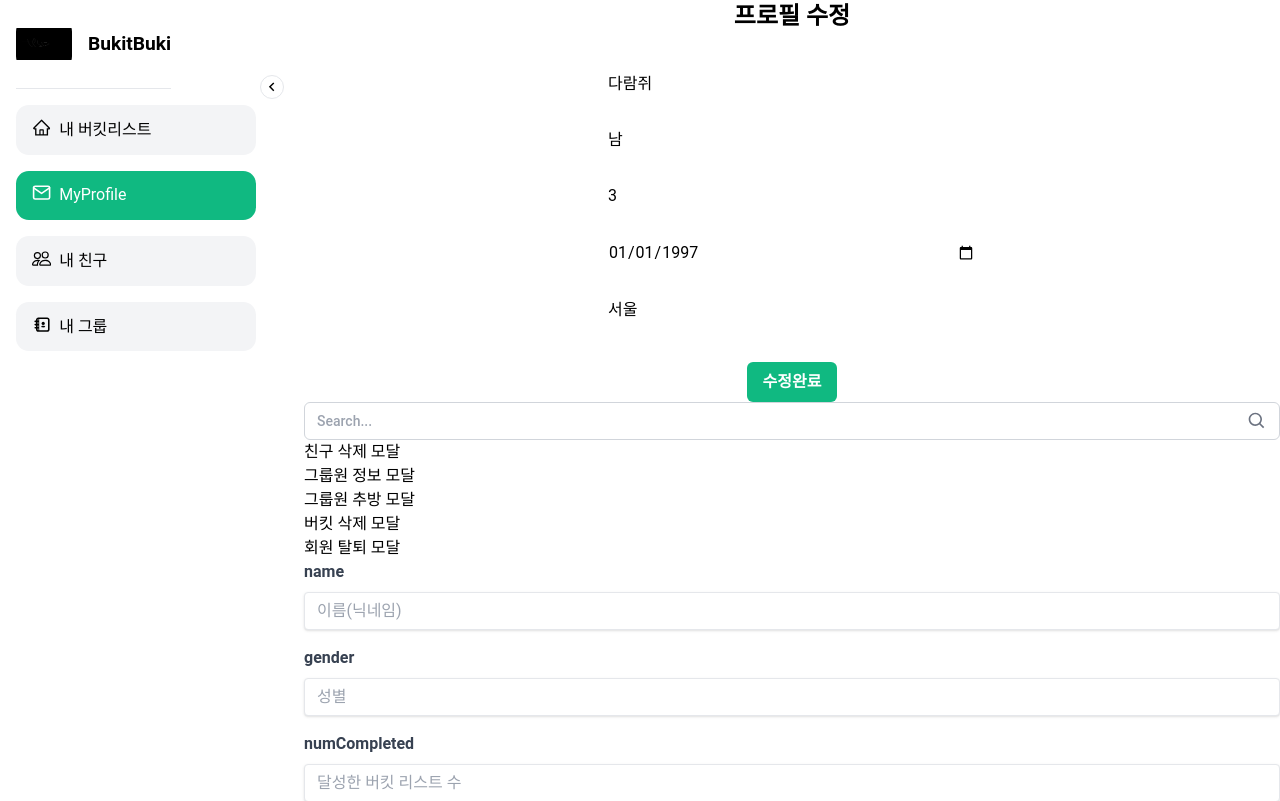
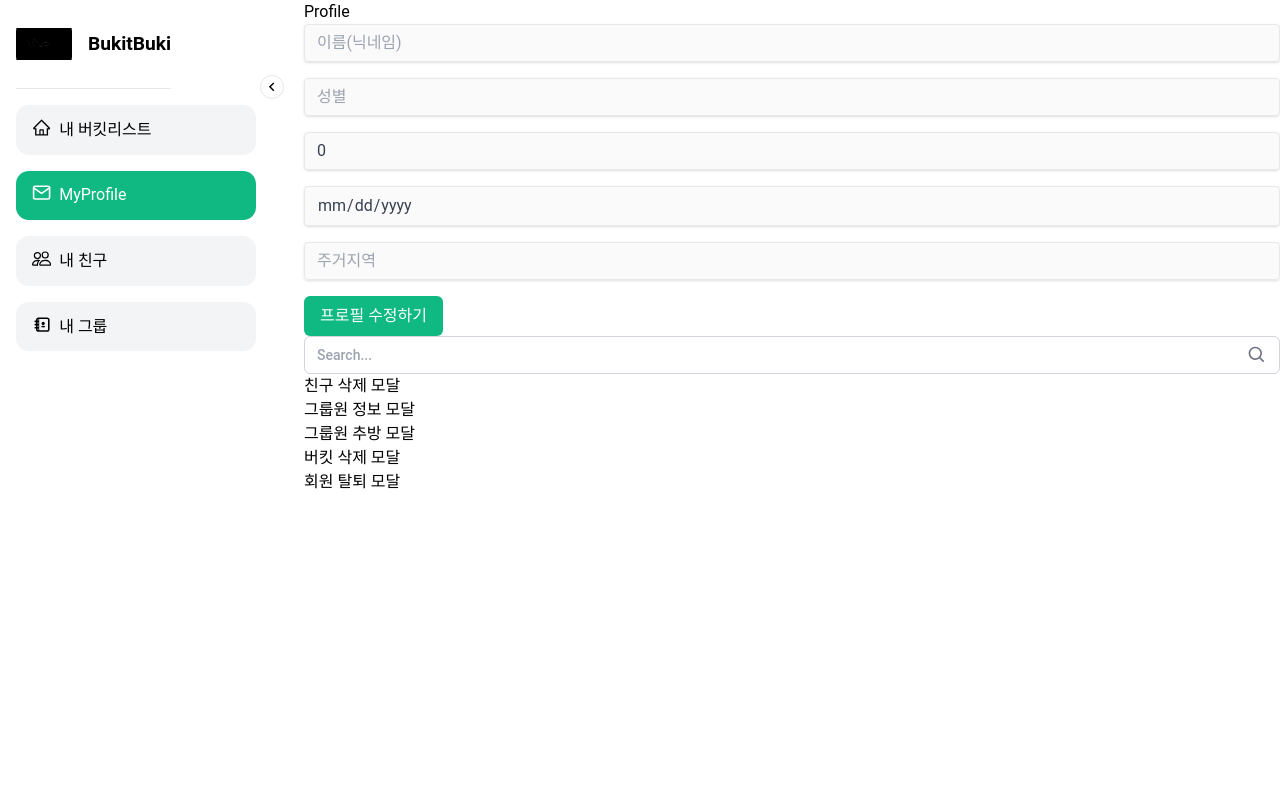
Before and after one commit to Bucket-Business-Organization/buki-buki-client, a Next.js app: page /Profile in a window 1280 px wide. Shown: the top 801 px of the page. Built offline with nearby package versions, Linux system fonts and the light colour scheme.

Commit message:
Feat: 메인 페이지 내정보 조회 및 수정 InputForm 작업

```diff
--- a/components/common/Input.tsx
+++ b/components/common/Input.tsx
@@ -7,6 +7,8 @@ interface InputProps {
   value?: string;
   placeholder?: string;
   showLabel?: boolean;
+  disabled?: boolean;
+  defaultValue?: string;
   onChange?: (event: React.ChangeEvent<HTMLInputElement>) => void;
 }
 
@@ -17,6 +19,8 @@ const Input: React.FC<InputProps> = ({
   value,
   placeholder,
   showLabel = true,
+  disabled = false,
+  defaultValue = "",
   onChange,
 }) => {
   return (
@@ -36,6 +40,8 @@ const Input: React.FC<InputProps> = ({
         value={value}
         placeholder={placeholder}
         onChange={onChange}
+        disabled={disabled}
+        defaultValue={defaultValue}
         className="shadow appearance-none border rounded w-full py-2 px-3 text-gray-700 leading-tight focus:outline-none focus:shadow-outline"
       />
     </div>
--- a/components/form/InputForm.tsx
+++ b/components/form/InputForm.tsx
@@ -1,153 +1,294 @@
-import { useState } from "react";
+// import { useState } from "react";
 
-type ProfileFormProps = {
-  name: string;
+// type ProfileFormProps = {
+//   name: string;
+//   gender: string;
+//   numCompleted: number;
+//   birthday?: Date;
+//   location: string;
+//   onSubmit: (values: ProfileFormValues) => void;
+// };
+
+// type ProfileFormValues = {
+//   name: string;
+//   gender: string;
+//   numCompleted: number;
+//   birthday?: Date;
+//   location: string;
+// };
+
+// const InputForm = ({
+//   name,
+//   gender,
+//   numCompleted,
+//   birthday,
+//   location,
+//   onSubmit,
+// }: ProfileFormProps) => {
+//   const [formValues, setFormValues] = useState<ProfileFormValues>({
+//     name,
+//     gender,
+//     numCompleted,
+//     birthday: birthday ? new Date(birthday) : undefined,
+//     location,
+//   });
+
+//   const handleChange = (e: React.ChangeEvent<HTMLInputElement>) => {
+//     const { name, value } = e.target;
+//     if (name === "birthday") {
+//       const selectedDate = new Date(value);
+//       const today = new Date();
+//       if (selectedDate > today) {
+//         alert("생년월일은 오늘 이전 날짜만 입력 가능합니다.");
+//         setFormValues((prevValues) => ({
+//           ...prevValues,
+//           birthday: undefined,
+//         }));
+//         return;
+//       }
+//     }
+//     setFormValues((prevValues) => ({
+//       ...prevValues,
+//       [name]: name === "birthday" ? new Date(value) : value,
+//     }));
+//   };
+
+//   const handleSubmit = (e: React.FormEvent<HTMLFormElement>) => {
+//     e.preventDefault();
+//     const { name, gender, numCompleted, birthday, location } = formValues;
+//     if (!name || !gender || !numCompleted || !birthday || !location) {
+//       alert("모든 항목을 입력해주세요.");
+//       return;
+//     }
+//     onSubmit(formValues);
+//   };
+
+//   return (
+//     <form onSubmit={handleSubmit}>
+//       <div className="flex flex-col items-center">
+//         <h1 className="text-2xl font-bold mb-8">프로필 수정</h1>
+//         <div className="w-96 space-y-4">
+//           <div>
+//             <label htmlFor="name" className="sr-only">
+//               Name
+//             </label>
+//             <input
+//               type="text"
+//               name="name"
+//               id="name"
+//               className="p-2 rounded-md border-gray-300 w-full"
+//               placeholder="이름(닉네임)"
+//               value={formValues.name}
+//               onChange={handleChange}
+//             />
+//           </div>
+//           <div>
+//             <label htmlFor="gender" className="sr-only">
+//               Gender
+//             </label>
+//             <input
+//               type="text"
+//               name="gender"
+//               id="gender"
+//               className="p-2 rounded-md border-gray-300 w-full"
+//               placeholder="성별"
+//               value={formValues.gender}
+//               onChange={handleChange}
+//             />
+//           </div>
+//           <div>
+//             <label htmlFor="numCompleted" className="sr-only">
+//               Number of Completed Tasks
+//             </label>
+//             <input
+//               type="number"
+//               name="numCompleted"
+//               id="numCompleted"
+//               className="p-2 rounded-md border-gray-300 w-full"
+//               placeholder="달성한 버킷리스트 수"
+//               value={formValues.numCompleted}
+//               onChange={handleChange}
+//             />
+//           </div>
+//           <div>
+//             <label htmlFor="birthday" className="sr-only">
+//               Birthday
+//             </label>
+//             <input
+//               type="date"
+//               name="birthday"
+//               id="birthday"
+//               className="p-2 rounded-md border-gray-300 w-full"
+//               placeholder="생년월일"
+//               value={formValues.birthday?.toISOString().substr(0, 10)}
+//               onChange={handleChange}
+//             />
+//           </div>
+//           <div>
+//             <label htmlFor="location" className="sr-only">
+//               Location
+//             </label>
+//             <input
+//               type="text"
+//               name="location"
+//               id="location"
+//               className="p-2 rounded-md border-gray-300 w-full"
+//               placeholder="주거지역"
+//               value={formValues.location}
+//               onChange={handleChange}
+//             />
+//           </div>
+//         </div>
+//         <button
+//           type="submit"
+//           className="mt-8 bg-emerald-500 hover:bg-emerald-400 text-white font-semibold py-2 px-4 rounded-md"
+//         >
+//           수정완료
+//         </button>
+//       </div>
+//     </form>
+//   );
+// };
+
+// export default InputForm;
+
+import React, { useState } from "react";
+import Input from "../common/Input";
+import DefaultButton from "../common/DefaultButton";
+
+interface ProfileFormProps {
+  nickname: string;
   gender: string;
-  numCompleted: number;
-  birthday?: Date;
+  bucketListCount: number;
+  birthdate: string;
   location: string;
-  onSubmit: (values: ProfileFormValues) => void;
+}
+
+const ProfileForm: React.FC<ProfileFormProps> = ({
+  nickname,
+  gender,
+  bucketListCount,
+  birthdate,
+  location,
+}) => {
+  const [isEditMode, setIsEditMode] = useState(false);
+  const [updatedNickname, setUpdatedNickname] = useState(nickname);
+  const [updatedGender, setUpdatedGender] = useState(gender);
+  const [updatedBirthdate, setUpdatedBirthdate] = useState(birthdate);
+  const [updatedLocation, setUpdatedLocation] = useState(location);
+
+  const handleNicknameChange = (event: React.ChangeEvent<HTMLInputElement>) => {
+    setUpdatedNickname(event.target.value);
   };
 
-type ProfileFormValues = {
-  name: string;
-  gender: string;
-  numCompleted: number;
-  birthday?: Date;
-  location: string;
+  const handleGenderChange = (event: React.ChangeEvent<HTMLInputElement>) => {
+    setUpdatedGender(event.target.value);
   };
 
-const InputForm = ({
-  name,
-  gender,
-  numCompleted,
-  birthday,
-  location,
-  onSubmit,
-}: ProfileFormProps) => {
-  const [formValues, setFormValues] = useState<ProfileFormValues>({
-    name,
-    gender,
-    numCompleted,
-    birthday: birthday ? new Date(birthday) : undefined,
-    location,
-  });
-
-  const handleChange = (e: React.ChangeEvent<HTMLInputElement>) => {
-    const { name, value } = e.target;
-    if (name === "birthday") {
-      const selectedDate = new Date(value);
+  const handleBirthdateChange = (
+    event: React.ChangeEvent<HTMLInputElement>
+  ) => {
     const today = new Date();
+    const selectedDate = new Date(event.target.value);
     if (selectedDate > today) {
-        alert("생년월일은 오늘 이전 날짜만 입력 가능합니다.");
-        setFormValues((prevValues) => ({
-          ...prevValues,
-          birthday: undefined,
-        }));
-        return;
+      // If the selected date is beyond today, set the date to today's date
+      alert("생년월일을 확인해주세요");
+    } else {
+      setUpdatedBirthdate(event.target.value);
     }
-    }
-    setFormValues((prevValues) => ({
-      ...prevValues,
-      [name]: name === "birthday" ? new Date(value) : value,
-    }));
+  };
+  const handleLocationChange = (event: React.ChangeEvent<HTMLInputElement>) => {
+    setUpdatedLocation(event.target.value);
   };
 
-  const handleSubmit = (e: React.FormEvent<HTMLFormElement>) => {
-    e.preventDefault();
-    const { name, gender, numCompleted, birthday, location } = formValues;
-    if (!name || !gender || !numCompleted || !birthday || !location) {
-      alert("모든 항목을 입력해주세요.");
-      return;
-    }
-    onSubmit(formValues);
+  const handleEditClick = () => {
+    setIsEditMode(true);
+  };
+
+  const handleSaveClick = () => {
+    // Save the updated profile information here
+    setUpdatedNickname(updatedNickname);
+    setUpdatedGender(updatedGender);
+    setUpdatedBirthdate(updatedBirthdate);
+    setUpdatedLocation(updatedLocation);
+    setIsEditMode(false);
+  };
+
+  const handleCancelClick = () => {
+    // Reset the updated profile information to the original values here
+    setIsEditMode(false);
   };
 
   return (
-    <form onSubmit={handleSubmit}>
-      <div className="flex flex-col items-center">
-        <h1 className="text-2xl font-bold mb-8">프로필 수정</h1>
-        <div className="w-96 space-y-4">
     <div>
-            <label htmlFor="name" className="sr-only">
-              Name
-            </label>
-            <input
-              type="text"
-              name="name"
-              id="name"
-              className="p-2 rounded-md border-gray-300 w-full"
+      <h1>Profile</h1>
+      <Input
+        id="nickname"
+        label="Nickname"
+        value={updatedNickname}
+        onChange={handleNicknameChange}
+        showLabel={false}
+        disabled={!isEditMode}
+        defaultValue={updatedNickname}
         placeholder="이름(닉네임)"
-              value={formValues.name}
-              onChange={handleChange}
       />
+      <Input
+        id="gender"
+        label="Gender"
+        value={updatedGender}
+        onChange={handleGenderChange}
+        showLabel={false}
+        disabled={!isEditMode}
+        defaultValue={updatedGender}
+        placeholder="성별"
+      />
+      <Input
+        id="bucketListCount"
+        label="Bucket List Count"
+        type="number"
+        value={bucketListCount !== undefined ? bucketListCount.toString() : ""}
+        onChange={() => {}}
+        showLabel={false}
+        disabled={true}
+        defaultValue={
+          bucketListCount !== undefined ? bucketListCount.toString() : ""
+        }
+        placeholder="달성한 버킷리스트 수"
+      />
+
+      <Input
+        id="birthdate"
+        label="Birthdate"
+        type="date"
+        value={updatedBirthdate}
+        onChange={handleBirthdateChange}
+        showLabel={false}
+        disabled={!isEditMode}
+        defaultValue={updatedBirthdate}
+        placeholder="생년월일"
+      />
+      <Input
+        id="location"
+        label="Location"
+        value={updatedLocation}
+        onChange={handleLocationChange}
+        showLabel={false}
+        disabled={!isEditMode}
+        defaultValue={updatedLocation}
+        placeholder="주거지역"
+      />
+      {isEditMode ? (
+        <>
+          <div className="flex space-x-2">
+            <DefaultButton label="프로필 수정완료" onClick={handleSaveClick} />
+            <DefaultButton label="수정취소" onClick={handleCancelClick} />
           </div>
-          <div>
-            <label htmlFor="gender" className="sr-only">
-              Gender
-            </label>
-            <input
-              type="text"
-              name="gender"
-              id="gender"
-              className="p-2 rounded-md border-gray-300 w-full"
-              placeholder="성별"
-              value={formValues.gender}
-              onChange={handleChange}
-            />
+        </>
+      ) : (
+        <DefaultButton label="프로필 수정하기" onClick={handleEditClick} />
+      )}
     </div>
-          <div>
-            <label htmlFor="numCompleted" className="sr-only">
-              Number of Completed Tasks
-            </label>
-            <input
-              type="number"
-              name="numCompleted"
-              id="numCompleted"
-              className="p-2 rounded-md border-gray-300 w-full"
-              placeholder="달성한 버킷리스트 수"
-              value={formValues.numCompleted}
-              onChange={handleChange}
-            />
-          </div>
-          <div>
-            <label htmlFor="birthday" className="sr-only">
-              Birthday
-            </label>
-            <input
-              type="date"
-              name="birthday"
-              id="birthday"
-              className="p-2 rounded-md border-gray-300 w-full"
-              placeholder="생년월일"
-              value={formValues.birthday?.toISOString().substr(0, 10)}
-              onChange={handleChange}
-            />
-          </div>
-          <div>
-            <label htmlFor="location" className="sr-only">
-              Location
-            </label>
-            <input
-              type="text"
-              name="location"
-              id="location"
-              className="p-2 rounded-md border-gray-300 w-full"
-              placeholder="주거지역"
-              value={formValues.location}
-              onChange={handleChange}
-            />
-          </div>
-        </div>
-        <button
-          type="submit"
-          className="mt-8 bg-emerald-500 hover:bg-emerald-400 text-white font-semibold py-2 px-4 rounded-md"
-        >
-          수정완료
-        </button>
-      </div>
-    </form>
   );
 };
 
-export default InputForm;
+export default ProfileForm;
--- a/pages/Profile.tsx
+++ b/pages/Profile.tsx
@@ -1,7 +1,6 @@
 import BaseLayout from "../components/BaseLayout";
 import SearchForm from "@/components/common/SearchForm";
 import { useState } from "react";
-import AlertModal from "@/components/common/AlertModal";
 import ProfileImage from "@/components/common/ProfileImage";
 import Input from "@/components/common/Input";
 import InputForm from "@/components/form/InputForm";
@@ -20,12 +19,11 @@ const Profile = () => {
   return (
     <BaseLayout>
       <InputForm
-        name="다람쥐"
-        gender="남"
-        numCompleted={3}
-        birthday={new Date("1997-01-01")}
-        location="서울"
-        onSubmit={(values) => console.log(values)}
+        nickname={""}
+        gender={""}
+        bucketListCount={0}
+        birthdate={""}
+        location={""}
       />
       <SearchForm onSearch={(searchText) => console.log(searchText)} />
       <button
@@ -228,15 +226,6 @@ const Profile = () => {
           />
         </div>
       </DefaultModal>
-      <Input id="name" label="name" placeholder="이름(닉네임)" />
-      <Input id="gender" label="gender" placeholder="성별" />
-      <Input
-        id="numCompleted"
-        label="numCompleted"
-        placeholder="달성한 버킷 리스트 수"
-      />
-      <Input id="birthday" label="birthday" placeholder="생년월일" />
-      <Input id="location" label="location" placeholder="주거지역" />
     </BaseLayout>
   );
 };
```
Lines whose indentation alone changed are shown as unchanged.
